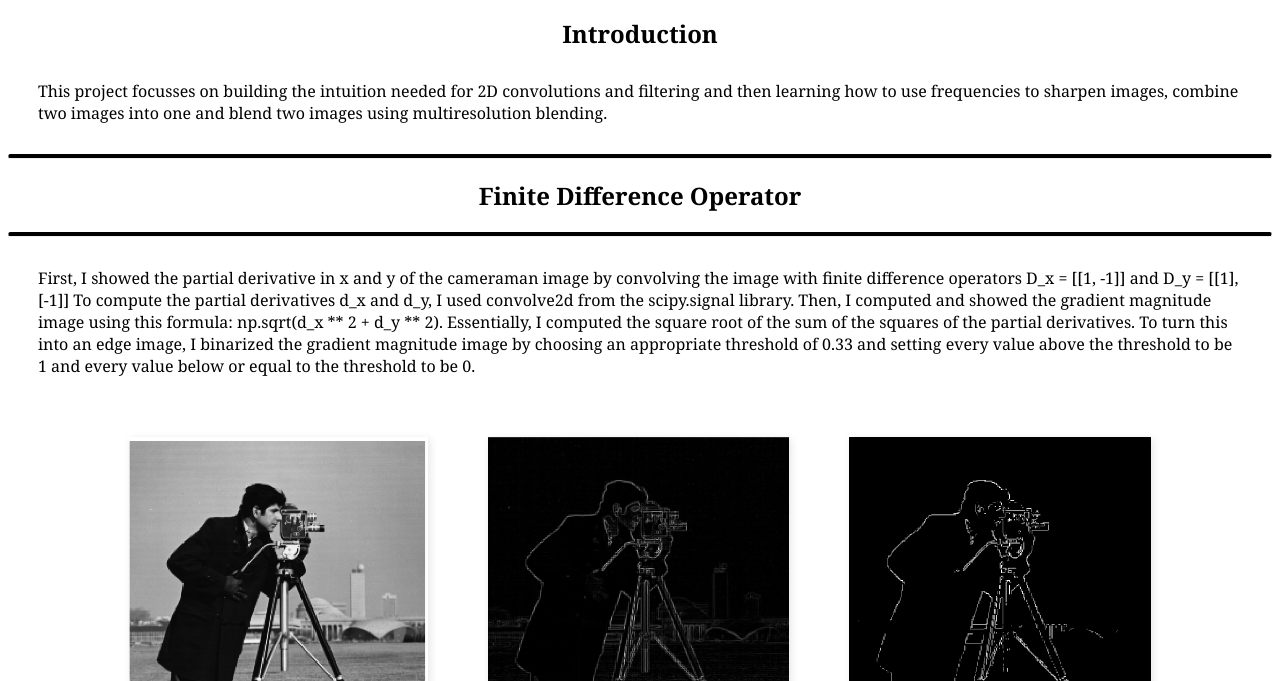
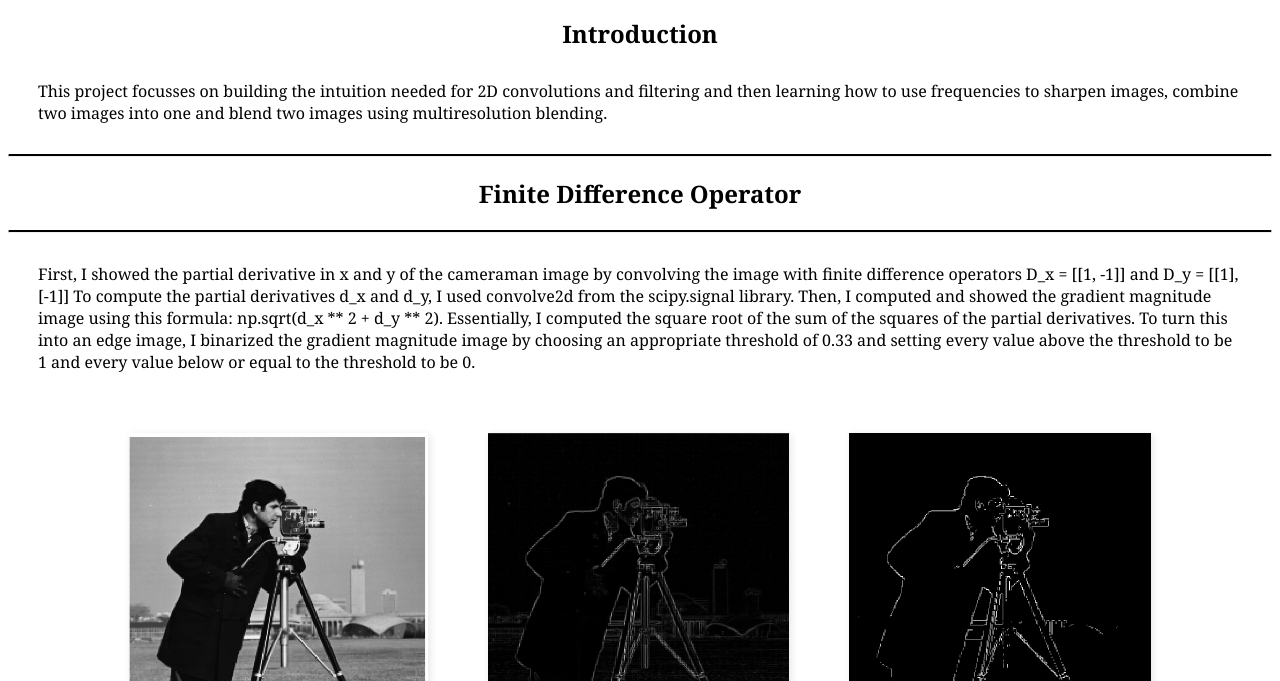
Before and after one commit to NityaSriAdapala/NityaSriAdapala.github.io, a plain HTML site: page 2/index.html in a window 1280 px wide. Shown: the part 119-800 px from the top of the page. Drawn offline with Linux system fonts and the light colour scheme.

Commit message:
Update index.html

```diff
--- a/2/index.html
+++ b/2/index.html
@@ -53,7 +53,7 @@
             height: auto;
         }
         hr.rounded {
-          border-top: 4px solid #000;
+          border-top: 2px solid #000;
           border-radius: 5px;
         }
 
```
